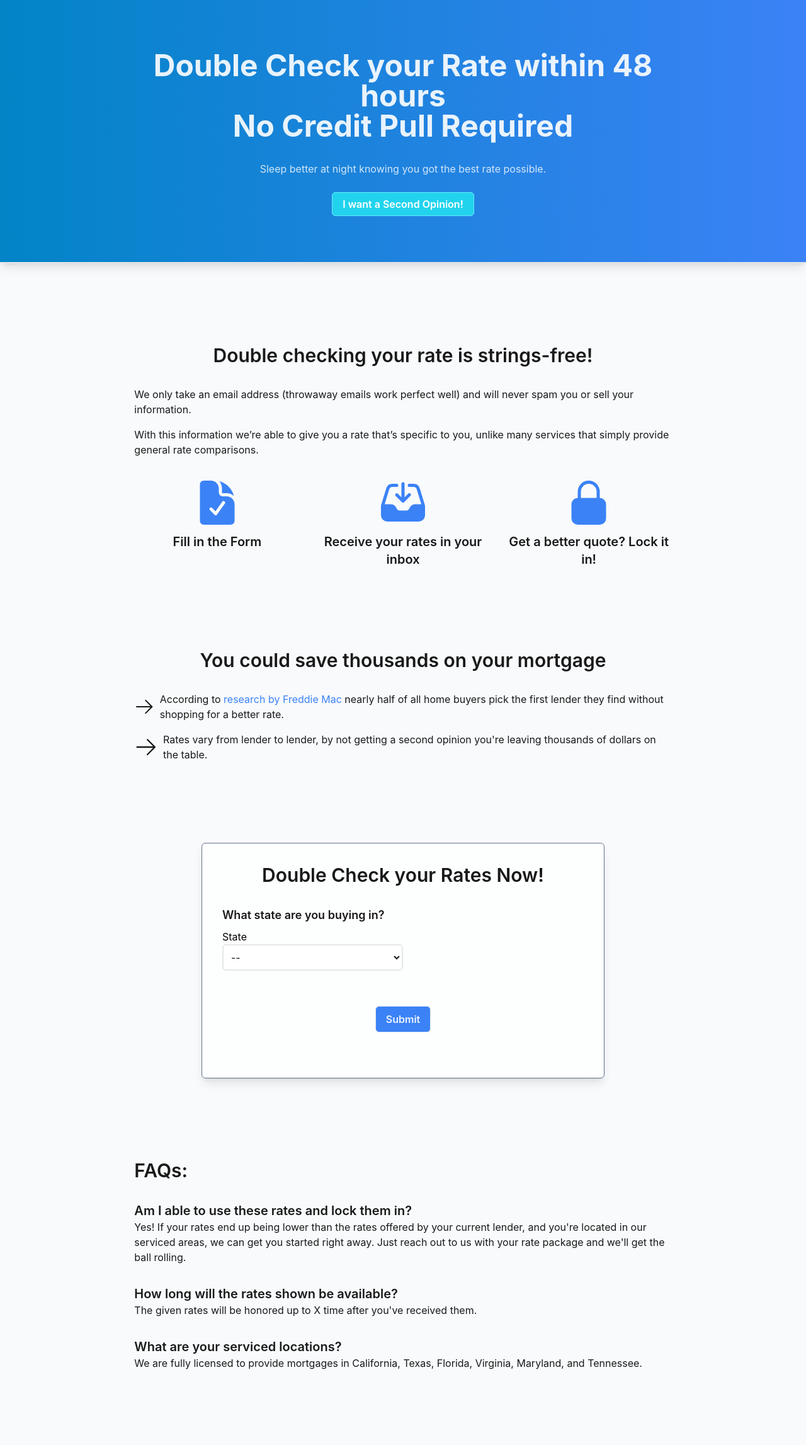
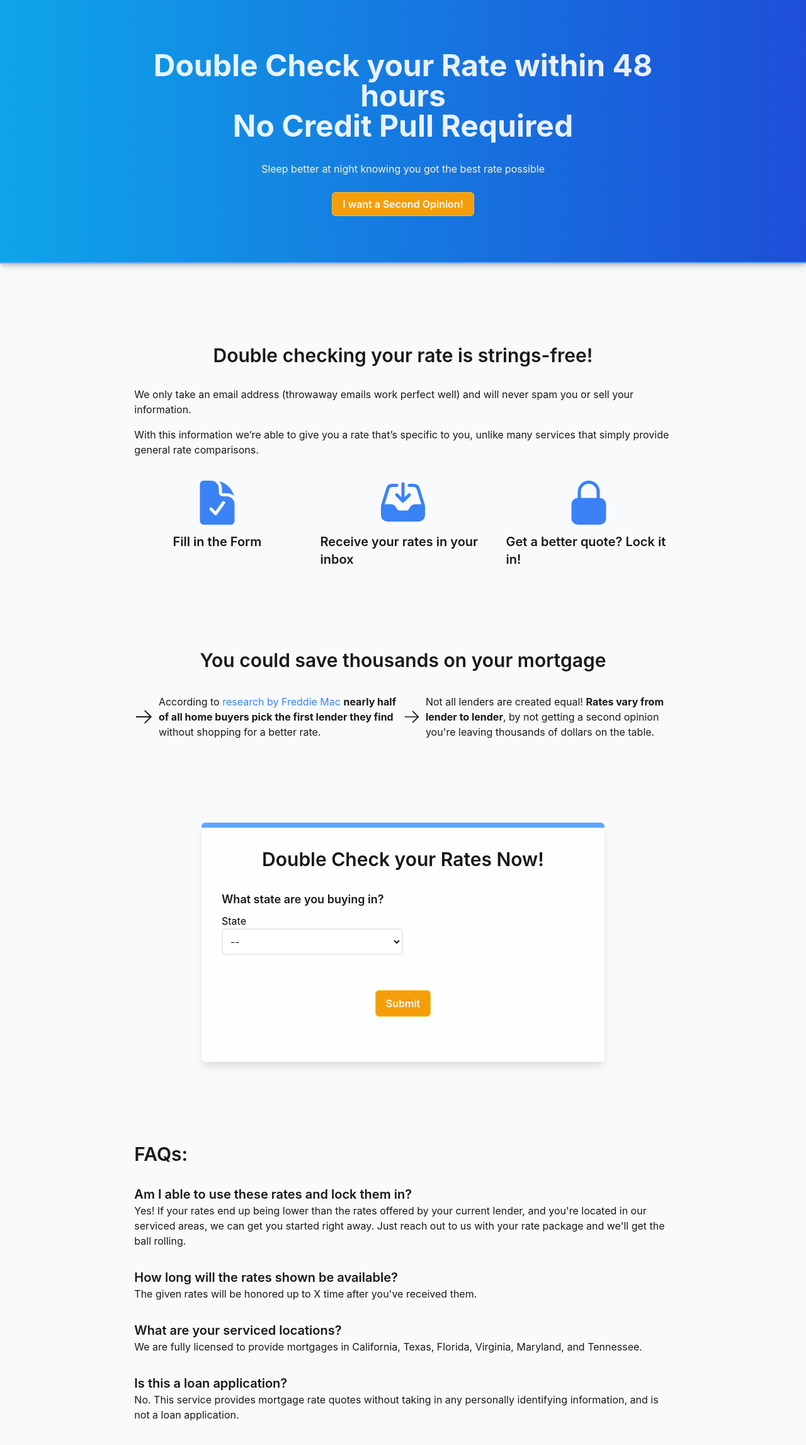
Before and after one commit to Uselysses/rate-checker, a Next.js app: page / in a window 1280 px wide. Shown: the top 2294 px of the page at 63% size. Before the commit the page ends 2256 px from the top, so only its background shows below. Built offline with nearby package versions, Linux system fonts and the light colour scheme.

Commit message:
2nd design pass

```diff
--- a/pages/index.tsx
+++ b/pages/index.tsx
@@ -46,7 +46,7 @@ type ExplainerCardProps = {
 
 const ExplainerCard = ({title, heroIcon}: ExplainerCardProps) => {
   return(
-    <div className="flex flex-col items-center text-center space-y-2">
+    <div className="flex flex-col items-center space-y-2">
       <figure className="text-blue-500 w-20 h-20">{heroIcon}</figure>
       <h3 className="font-semibold">{title}</h3>
     </div>
@@ -408,10 +408,10 @@ const Home: NextPage = () => {
 
   return (
     <article className="space-y-32 mb-20">
-      <div className="bg-gradient-to-r from-sky-600 to-blue-500 py-20 border-b-2 shadow-lg">
+      <div className="bg-gradient-to-r from-sky-500 to-blue-700 py-20 border-b-2 border-blue-400 shadow-md drop-shadow-lg">
         <section className="text-center">
           <h1 className="text-white/90">Double Check your Rate within 48 hours <br/> No Credit Pull Required</h1>
-          <p className="text-white/80">Sleep better at night knowing you got the best rate possible.</p>
+          <p className="text-amber-100">Sleep better at night knowing you got the best rate possible</p>
           <div className="space-x-8">
             <a
               className="primary-button"
@@ -443,23 +443,23 @@ const Home: NextPage = () => {
 
       <section className="space-y-8">
         <h2 className="text-center">You could save thousands on your mortgage</h2>
-        <ul className="space-y-4">
+        <ul className="md:grid md:grid-cols-2 space-y-4 md:space-y-0">
           <div className="flex space-x-2 items-center">
-            <ArrowRightIcon className="h-10 w-10 "/>
+            <ArrowRightIcon className="h-20 w-20"/>
             <li>
-              According to <a className="text-blue-500 hover:text-blue-400" href="https://www.freddiemac.com/research/insight/20180417-consumers-leaving-money">research by Freddie Mac</a> nearly half of all home buyers pick the first lender they find without shopping for a better rate.
+              According to <a className="text-blue-500 hover:text-blue-400" href="https://www.freddiemac.com/research/insight/20180417-consumers-leaving-money">research by Freddie Mac</a> <strong>nearly half of all home buyers pick the first lender they find</strong> without shopping for a better rate.
             </li>
           </div>
           <div className="flex space-x-2 items-center">
-            <ArrowRightIcon className="h-10 w-10"/>
+            <ArrowRightIcon className="h-20 w-20"/>
             <li>
-              Rates vary from lender to lender, by not getting a second opinion you&apos;re leaving thousands of dollars on the table.
+              Not all lenders are created equal! <strong>Rates vary from lender to lender</strong>, by not getting a second opinion you&apos;re leaving thousands of dollars on the table.
             </li>
           </div>
         </ul>
       </section>
 
-      <section id="form" className="md:border md:border-slate-500 md:rounded-md md:p-8 md:max-w-screen-sm md:mx-auto bg-white/80 shadow-lg p-4">
+      <section id="form" className="border-t-8 border-blue-400 rounded-md md:p-8 md:max-w-screen-sm md:mx-auto bg-white/80 shadow-lg p-4">
         <h2 className="text-center">Double Check your Rates Now!</h2>
         <FormProvider {...methods}>
           <form onSubmit={methods.handleSubmit(onSubmit)} className="flex flex-col gap-4 md:mx-auto">
@@ -481,7 +481,7 @@ const Home: NextPage = () => {
               </div>
             )}
 
-            <input type="submit" value="Submit" className="secondary-button cursor-pointer mx-auto my-10"/>
+            <input type="submit" value="Submit" className="primary-button cursor-pointer mx-auto my-10"/>
           </form>
         </FormProvider>
       </section>
@@ -506,6 +506,13 @@ const Home: NextPage = () => {
             We are fully licensed to provide mortgages in California, Texas, Florida, Virginia, Maryland, and Tennessee.
           </p>
         </div>
+        <div>
+          <h3>Is this a loan application?</h3>
+          <p>
+            No. This service provides mortgage rate quotes without taking in any personally identifying information, and is not a loan application.
+          </p>
+        </div>
+
       </section>
     </article>
   )
--- a/styles/globals.css
+++ b/styles/globals.css
@@ -63,7 +63,7 @@
 
   }
   .primary-button {
-    @apply border px-4 py-2 rounded-md bg-cyan-400 border-cyan-300 text-white font-semibold hover:bg-cyan-300 hover:text-black/80 hover:shadow-md;
+    @apply border px-4 py-2 rounded-md bg-amber-500 border-amber-400 text-white font-semibold hover:bg-amber-400 hover:text-black/80 hover:shadow-md;
   }
   .secondary-button {
     @apply border px-4 py-2 rounded-md bg-blue-500 text-white/90 font-semibold hover:bg-blue-400 hover:text-white hover:shadow-md;
```
